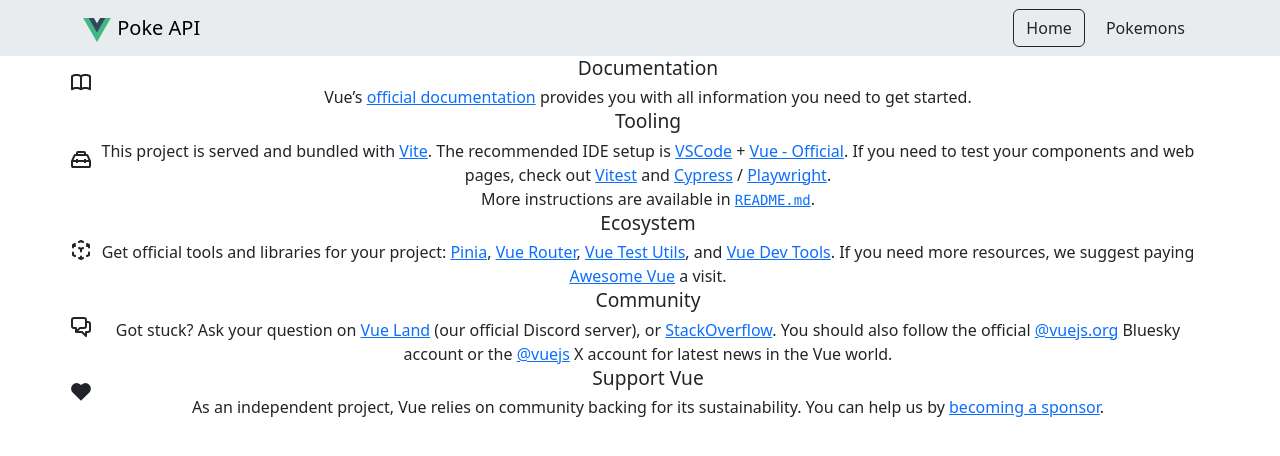
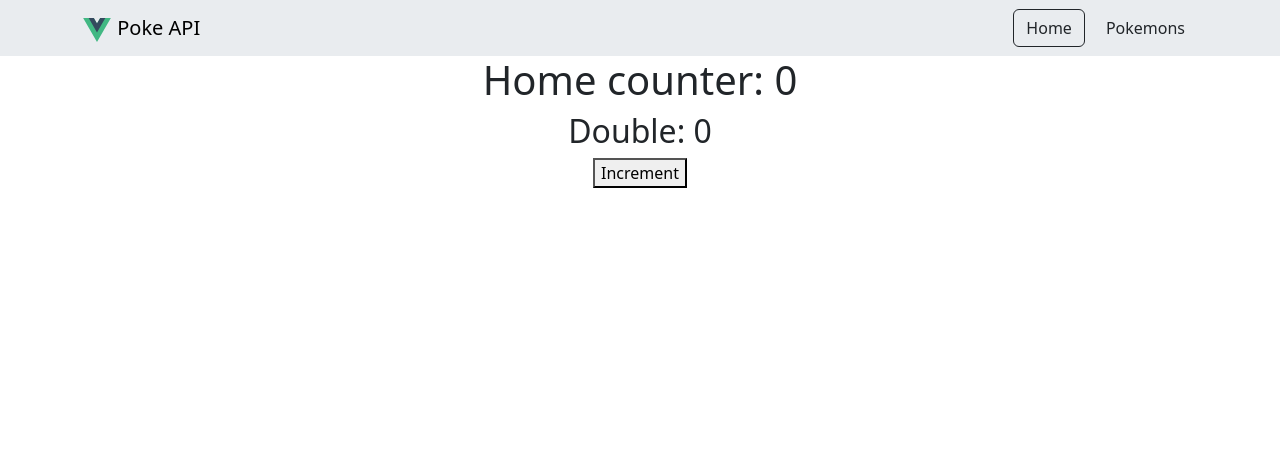
Before and after one commit to ArmandoVallejo/cursoVue, a Vue app in the folder router-1/: page / in a window 1280 px wide. Shown: the top 456 px of the page. Built offline with nearby package versions, Linux system fonts and the light colour scheme.

Commit message:
feat (pinia): :sparkles: Install pinia and configure a store with the Option API

```diff
--- a/router-1/package.json
+++ b/router-1/package.json
@@ -13,6 +13,7 @@
   },
   "dependencies": {
     "axios": "^1.12.2",
+    "pinia": "^3.0.3",
     "vue": "^3.5.22",
     "vue-router": "^4.5.1"
   },
--- a/router-1/src/main.js
+++ b/router-1/src/main.js
@@ -2,9 +2,12 @@
 import { createApp } from 'vue'
 import App from './App.vue'
 import router from './router'
+import { createPinia } from 'pinia'
 
 const app = createApp(App)
+const pinia = createPinia();
 
 app.use(router)
+app.use(pinia)
 
 app.mount('#app')
--- /dev/null
+++ b/router-1/src/store/counter.js
@@ -0,0 +1,15 @@
+import {defineStore} from "pinia";
+
+export const useCounterStore = defineStore('counter',{
+    state: () => ({
+        count: 0
+    }),
+    actions: {
+        increment(){
+            this.count ++
+        }
+    },
+    getters: {
+        double: (state) => state.count * 2
+    }
+})
--- a/router-1/src/views/HomeView.vue
+++ b/router-1/src/views/HomeView.vue
@@ -1,9 +1,11 @@
 <script setup>
-import TheWelcome from '../components/TheWelcome.vue'
+import {useCounterStore} from "@/store/counter";
+
+const useCounter = useCounterStore();
 </script>
 
 <template>
-  <main>
-    <TheWelcome />
-  </main>
+  <h1>Home counter: {{ useCounter.count }}</h1>
+  <h2>Double: {{ useCounter.double }}</h2>
+  <button @click="useCounter.increment">Increment</button>
 </template>
```
Also changed, not shown: 1 other file (tests, documents, lock files or other folders).
